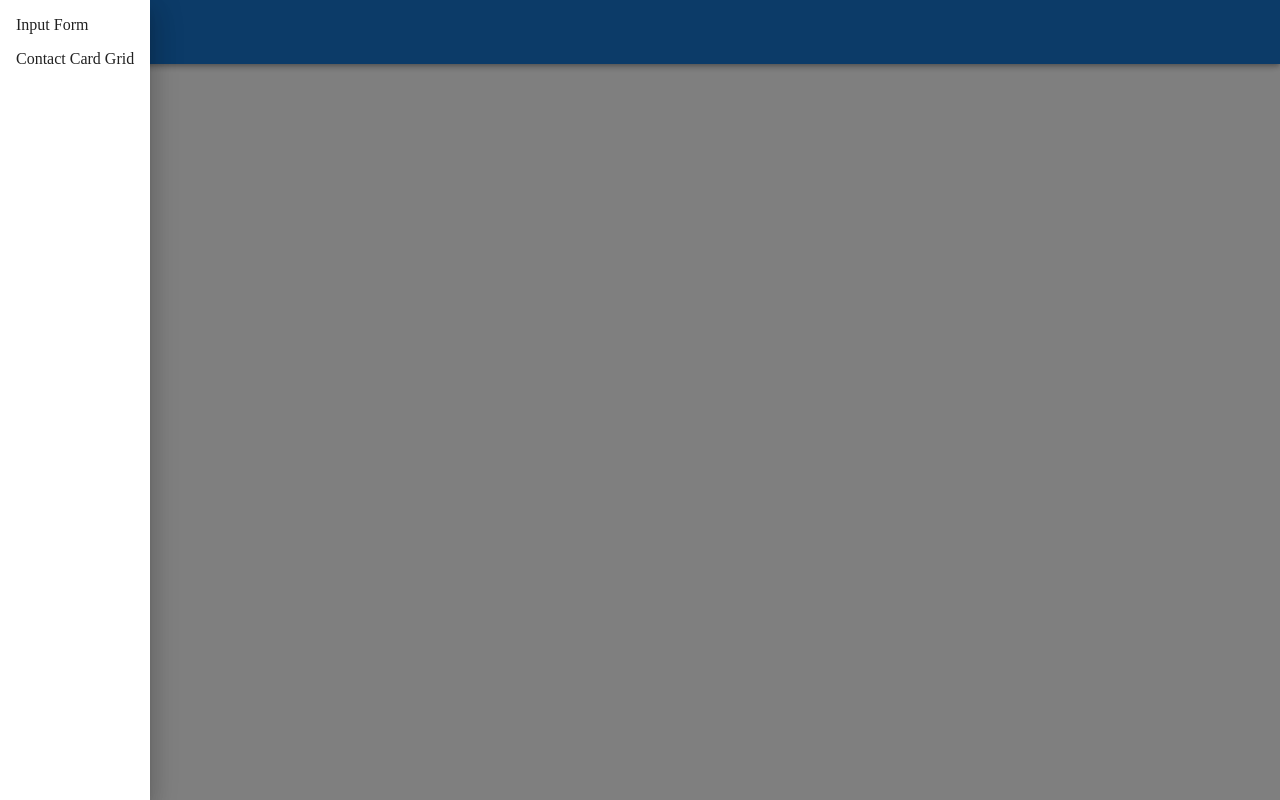
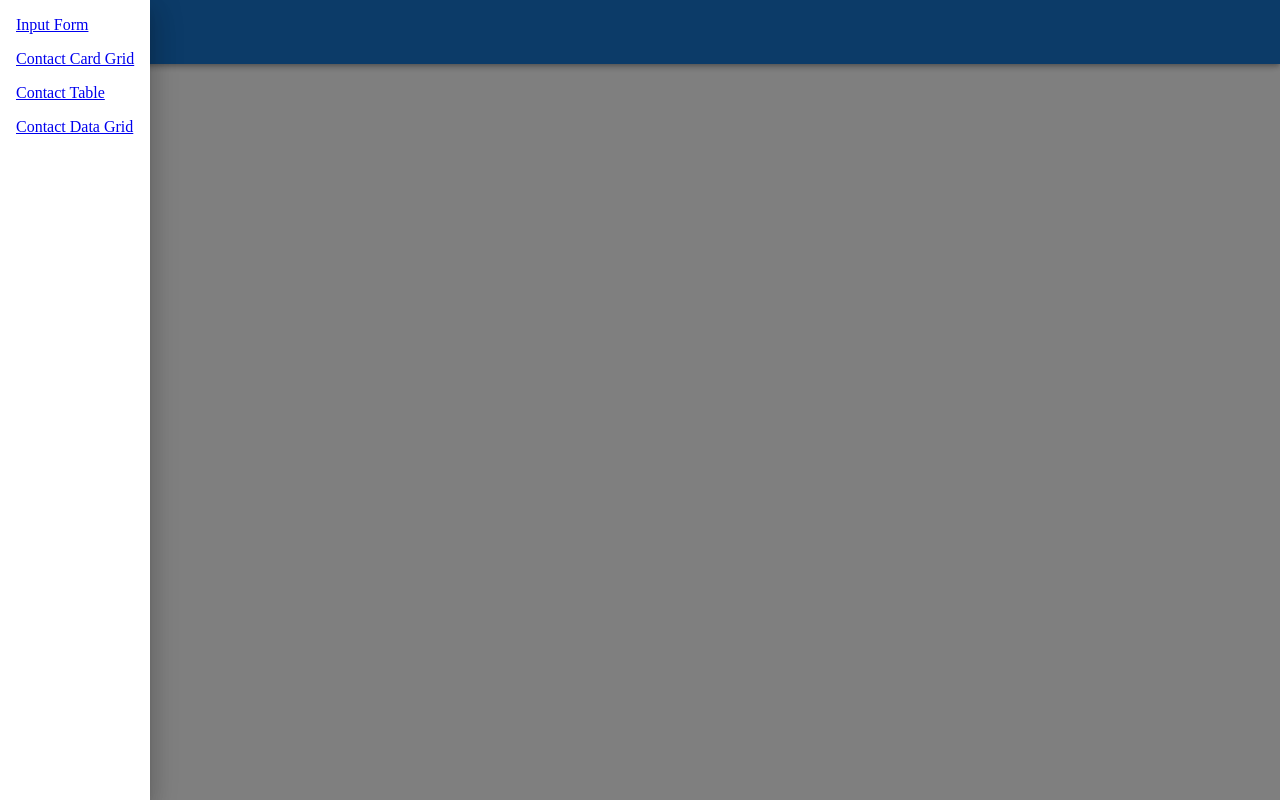
Before and after one commit to Taraskiiin/mui-app, a React (Create React App) app: page / in a window 1280 px wide. Built offline with nearby package versions, Linux system fonts and the light colour scheme.

Commit message:
feat(Router): added diff routes

```diff
--- /dev/null
+++ b/src/Components/DataGrid/ContactDataGrid.tsx
@@ -0,0 +1,5 @@
+import React from 'react';
+
+export default function ContactDataGrid() {
+	return <>Contact Data Grid</>;
+}
--- /dev/null
+++ b/src/Components/Form/ContactForm.tsx
@@ -0,0 +1,5 @@
+import React from 'react';
+
+export default function ContactForm() {
+	return <>Contact Form</>;
+}
--- /dev/null
+++ b/src/Components/Grid/ContactCardGrid.tsx
@@ -0,0 +1,5 @@
+import React from 'react';
+
+export default function ContactCardGrid() {
+	return <div>Contact Card Grid</div>;
+}
--- a/src/Components/Scaffold/NavDrawer.tsx
+++ b/src/Components/Scaffold/NavDrawer.tsx
@@ -6,10 +6,15 @@ import {
 	Toolbar,
 	Typography,
 } from '@mui/material';
+import { BrowserRouter, Link, Routes, Route } from 'react-router-dom';
+import ContactDataGrid from '../DataGrid/ContactDataGrid';
+import ContactCardGrid from '../DataGrid/ContactDataGrid';
+import ContactForm from '../Form/ContactForm';
+import ContactTable from '../Table/ContactTable';
 
 export default function NavDrawer() {
 	return (
-    <div>
+		<BrowserRouter>
 			<AppBar position='fixed'>
 				<Toolbar>
 					<Typography variant='h6' noWrap>
@@ -19,14 +24,27 @@ export default function NavDrawer() {
 			</AppBar>
 			<Drawer variant='temporary' open={true}>
 				<List>
-          {[{ text: 'Input Form' }, { text: 'Contact Card Grid' }].map(
-            (nav, index) => (
-              <ListItem key={nav.text}>{nav.text}</ListItem>
-            )
-          )}
+					{[
+						{ text: 'Input Form', route: '/form' },
+						{ text: 'Contact Card Grid', route: '/grid' },
+						{ text: 'Contact Table', route: '/table' },
+						{ text: 'Contact Data Grid', route: '/data-grid' },
+					].map((nav, index) => (
+						<ListItem key={nav.text}>
+							<Link to={nav.route}>{nav.text}</Link>
+						</ListItem>
+					))}
 				</List>
 			</Drawer>
-      <main></main>
-    </div>
+			<main>
+				<Routes>
+					<Route path='/' element={<ContactForm />} />
+					<Route path='/form' element={<ContactForm />} />
+					<Route path='/grid' element={<ContactCardGrid />} />
+					<Route path='/table' element={<ContactTable />} />
+					<Route path='/datagrida' element={<ContactDataGrid />} />
+				</Routes>
+			</main>
+		</BrowserRouter>
 	);
 }
--- /dev/null
+++ b/src/Components/Table/ContactTable.tsx
@@ -0,0 +1,5 @@
+import React from 'react';
+
+export default function ContactTable() {
+    return <div>Contact Table</div>
+}
```
Lines whose indentation alone changed are shown as unchanged.
